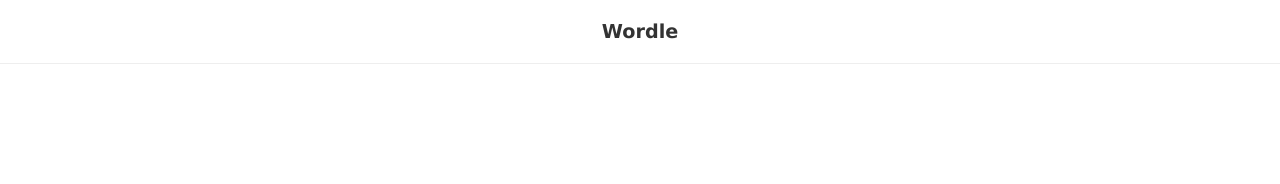
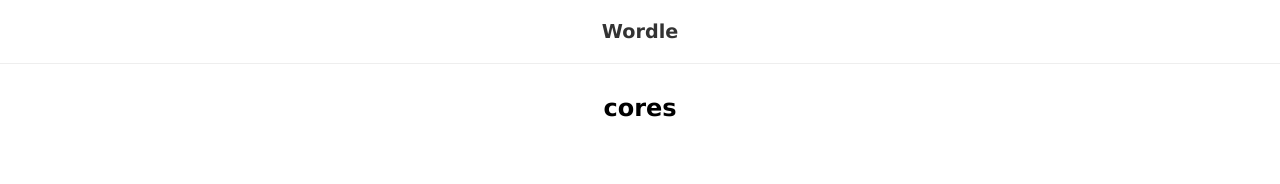
Before and after one commit to anjola-adeuyi/wordle, a React (Create React App) app: page / in a window 1280 px wide. Shown: the top 184 px of the page. Built offline with nearby package versions, Linux system fonts and the light colour scheme; data requests are answered from the project's data file.

Commit message:
setup fetch json-server

```diff
--- /dev/null
+++ b/data/db.json
@@ -0,0 +1,19 @@
+{
+  "solutions": [
+    { "id": 1, "word": "ninja" },
+    { "id": 2, "word": "spade" },
+    { "id": 3, "word": "pools" },
+    { "id": 4, "word": "drive" },
+    { "id": 5, "word": "relax" },
+    { "id": 6, "word": "times" },
+    { "id": 7, "word": "train" },
+    { "id": 8, "word": "cores" },
+    { "id": 9, "word": "pours" },
+    { "id": 10, "word": "blame" },
+    { "id": 11, "word": "banks" },
+    { "id": 12, "word": "phone" },
+    { "id": 13, "word": "bling" },
+    { "id": 14, "word": "coins" },
+    { "id": 15, "word": "hello" }
+  ]
+}
--- a/package.json
+++ b/package.json
@@ -10,6 +10,7 @@
     "@types/node": "^16.11.36",
     "@types/react": "^18.0.9",
     "@types/react-dom": "^18.0.5",
+    "json-server": "^0.17.0",
     "react": "^18.1.0",
     "react-dom": "^18.1.0",
     "react-scripts": "5.0.1",
--- a/src/App.tsx
+++ b/src/App.tsx
@@ -1,10 +1,24 @@
-import React from 'react';
-import logo from './logo.svg';
+import React, { useEffect, useState } from 'react';
 
 function App() {
+  const [solution, setSolution] = useState(null);
+
+  useEffect(() => {
+    fetch('http://localhost:5000/solutions')
+      .then((res) => res.json())
+      .then((json) => {
+        // random int btw 0 & 14
+        const randomSolution = json[Math.floor(Math.random() * json.length)];
+        setSolution(randomSolution.word);
+      });
+  }, [setSolution]);
+
+  console.log(solution);
+
   return (
     <div className='App'>
       <h1>Wordle</h1>
+      {solution ? <h2>{solution}</h2> : <h2>Loading...</h2>}
     </div>
   );
 }
```
Also changed, not shown: src/logo.svg (deleted), 1 other file (tests, documents, lock files or other folders).
